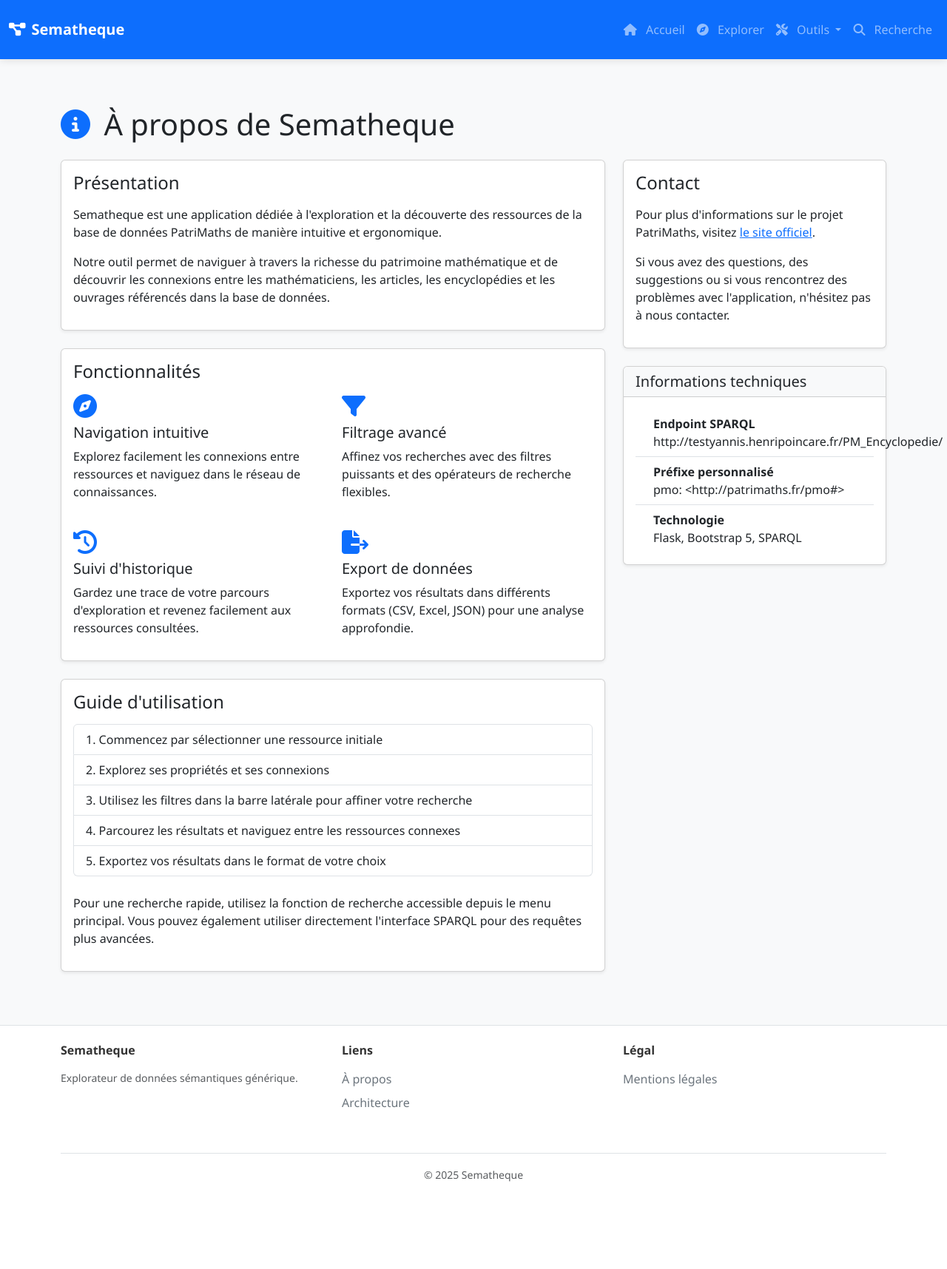
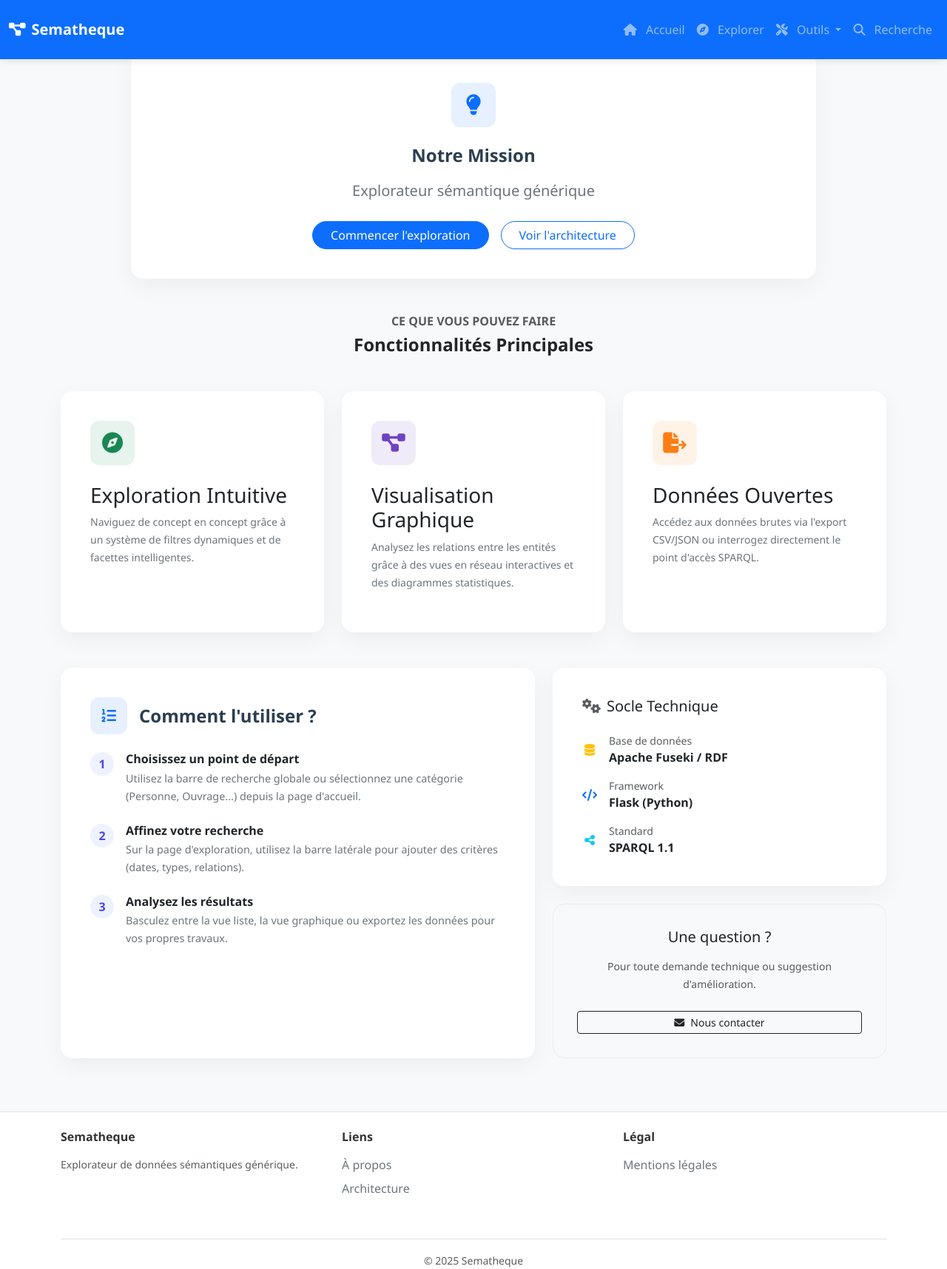
Before and after one commit to YannisAd/Sematheque, a Flask app: page /about in a window 1280 px wide. Shown: the whole page at 74% size. Before the commit the page ends 1598 px from the top, so only its background shows below. Run offline with Flask 3, Linux system fonts and the light colour scheme; some libraries are stand-ins or nearby versions.

Commit message:
generalize files

```diff
--- a/templates/about.html
+++ b/templates/about.html
@@ -1,132 +1,241 @@
+{#
+    Page "À propos" de l'application.
+    Présente le projet, ses fonctionnalités et son guide d'utilisation avec un design moderne.
+    Utilise les variables globales 'project_info' pour rester générique.
+#}
+
 {% extends "layout.html" %}
 
-{% block title %}À propos - Sematheque{% endblock %}
+{% block title %}À propos - {{ project_info.name }}{% endblock %}
+
+{% block head %}
+<style>
+    /** Styles "Flat & Clean" alignés sur la charte graphique de la page Structure. */
+
+    :root {
+        --primary-gradient: linear-gradient(135deg, #667eea 0%, #764ba2 100%);
+        --card-radius: 16px;
+        --transition-speed: 0.3s;
+        --card-hover-transform: translateY(-5px);
+    }
+
+    /* En-tête Moderne */
+    .hero-modern {
+        background: var(--primary-gradient);
+        color: white;
+        padding: 4rem 0 6rem;
+        margin-bottom: -3rem;
+        clip-path: polygon(0 0, 100% 0, 100% 85%, 0 100%);
+    }
+
+    .hero-badge {
+        background: rgba(255, 255, 255, 0.2);
+        backdrop-filter: blur(5px);
+        padding: 0.5rem 1rem;
+        border-radius: 50px;
+        font-size: 0.85rem;
+        font-weight: 600;
+        letter-spacing: 0.5px;
+        display: inline-block;
+        margin-bottom: 1rem;
+    }
+
+    /* Cartes de contenu */
+    .info-card {
+        background: white;
+        border: none;
+        border-radius: var(--card-radius);
+        padding: 2.5rem;
+        height: 100%;
+        box-shadow: 0 10px 30px rgba(0,0,0,0.05);
+        transition: all var(--transition-speed) ease;
+        position: relative;
+        overflow: hidden;
+    }
+
+    .info-card:hover {
+        transform: var(--card-hover-transform);
+        box-shadow: 0 20px 40px rgba(0,0,0,0.1);
+    }
+
+    /* Icônes thématiques */
+    .icon-box {
+        width: 60px;
+        height: 60px;
+        border-radius: 12px;
+        display: flex;
+        align-items: center;
+        justify-content: center;
+        font-size: 1.75rem;
+        margin-bottom: 1.5rem;
+        flex-shrink: 0;
+    }
+
+    .theme-blue { background: rgba(13, 110, 253, 0.1); color: #0d6efd; }
+    .theme-purple { background: rgba(111, 66, 193, 0.1); color: #6f42c1; }
+    .theme-green { background: rgba(25, 135, 84, 0.1); color: #198754; }
+    .theme-orange { background: rgba(253, 126, 20, 0.1); color: #fd7e14; }
+
+    /* Typographie */
+    h2 { font-weight: 700; font-size: 1.5rem; margin-bottom: 1rem; color: #2c3e50; }
+    p { color: #6c757d; line-height: 1.7; }
+
+    /* Liste de fonctionnalités */
+    .feature-list { list-style: none; padding: 0; margin: 0; }
+    .feature-item { display: flex; align-items: start; margin-bottom: 1.5rem; }
+    .feature-icon { margin-right: 1rem; color: #0d6efd; font-size: 1.25rem; margin-top: 2px; }
+    .feature-content h4 { font-size: 1.1rem; font-weight: 600; margin-bottom: 0.25rem; color: #343a40; }
+    .feature-content p { font-size: 0.9rem; margin-bottom: 0; }
+
+    /* Guide étape par étape */
+    .step-list { counter-reset: step; list-style: none; padding: 0; }
+    .step-item { position: relative; padding-left: 3rem; margin-bottom: 1.5rem; }
+    .step-item::before {
+        counter-increment: step;
+        content: counter(step);
+        position: absolute;
+        left: 0; top: 0;
+        width: 32px; height: 32px;
+        background: #eef2ff; color: #4f46e5;
+        border-radius: 50%;
+        text-align: center; line-height: 32px;
+        font-weight: 700;
+    }
+    .step-item h5 { font-size: 1rem; font-weight: 600; margin-bottom: 0.25rem; }
+    .step-item p { font-size: 0.9rem; margin: 0; }
+
+    /* Section Contact simplifiée */
+    .contact-card {
+        text-align: center;
+        background: #f8f9fa;
+        border-radius: var(--card-radius);
+        padding: 2rem;
+        border: 1px solid #e9ecef;
+    }
+
+    @media (max-width: 768px) {
+        .hero-modern { padding: 3rem 0 5rem; }
+        .info-card { padding: 1.5rem; }
+    }
+</style>
+{% endblock %}
 
 {% block content %}
-<div class="container py-4">
-    <h1 class="mb-4">
-        <i class="fas fa-info-circle text-primary me-2"></i>
-        À propos de Sematheque
-    </h1>
 
-    <div class="row">
-        <div class="col-lg-8">
-            <div class="card shadow-sm mb-4">
-                <div class="card-body">
-                    <h2 class="h4 mb-3">Présentation</h2>
-                    <p>
-                        Sematheque est une application dédiée à l'exploration et la découverte des ressources
-                        de la base de données PatriMaths de manière intuitive et ergonomique.
-                    </p>
-                    <p>
-                        Notre outil permet de naviguer à travers la richesse du patrimoine mathématique et
-                        de découvrir les connexions entre les mathématiciens, les articles, les encyclopédies
-                        et les ouvrages référencés dans la base de données.
-                    </p>
-                </div>
-            </div>
 
-            <div class="card shadow-sm mb-4">
-                <div class="card-body">
-                    <h2 class="h4 mb-3">Fonctionnalités</h2>
-                    <div class="row row-cols-1 row-cols-md-2 g-4">
-                        <div class="col">
-                            <div class="feature-item">
-                                <i class="fas fa-compass text-primary fa-2x mb-2"></i>
-                                <h3 class="h5">Navigation intuitive</h3>
-                                <p>Explorez facilement les connexions entre ressources et naviguez dans le réseau de connaissances.</p>
-                            </div>
-                        </div>
+<div class="container pb-5">
 
-                        <div class="col">
-                            <div class="feature-item">
-                                <i class="fas fa-filter text-primary fa-2x mb-2"></i>
-                                <h3 class="h5">Filtrage avancé</h3>
-                                <p>Affinez vos recherches avec des filtres puissants et des opérateurs de recherche flexibles.</p>
-                            </div>
-                        </div>
-
-                        <div class="col">
-                            <div class="feature-item">
-                                <i class="fas fa-history text-primary fa-2x mb-2"></i>
-                                <h3 class="h5">Suivi d'historique</h3>
-                                <p>Gardez une trace de votre parcours d'exploration et revenez facilement aux ressources consultées.</p>
-                            </div>
-                        </div>
-
-                        <div class="col">
-                            <div class="feature-item">
-                                <i class="fas fa-file-export text-primary fa-2x mb-2"></i>
-                                <h3 class="h5">Export de données</h3>
-                                <p>Exportez vos résultats dans différents formats (CSV, Excel, JSON) pour une analyse approfondie.</p>
-                            </div>
-                        </div>
-                    </div>
-                </div>
-            </div>
-
-            <div class="card shadow-sm mb-4">
-                <div class="card-body">
-                    <h2 class="h4 mb-3">Guide d'utilisation</h2>
-                    <ol class="list-group list-group-numbered mb-4">
-                        <li class="list-group-item">Commencez par sélectionner une ressource initiale</li>
-                        <li class="list-group-item">Explorez ses propriétés et ses connexions</li>
-                        <li class="list-group-item">Utilisez les filtres dans la barre latérale pour affiner votre recherche</li>
-                        <li class="list-group-item">Parcourez les résultats et naviguez entre les ressources connexes</li>
-                        <li class="list-group-item">Exportez vos résultats dans le format de votre choix</li>
-                    </ol>
-
-                    <p>
-                        Pour une recherche rapide, utilisez la fonction de recherche accessible depuis le menu principal.
-                        Vous pouvez également utiliser directement l'interface SPARQL pour des requêtes plus avancées.
-                    </p>
+    <div class="row justify-content-center mb-5" style="margin-top: -3rem;">
+        <div class="col-lg-10">
+            <div class="info-card text-center">
+                <div class="icon-box theme-blue mx-auto"><i class="fas fa-lightbulb"></i></div>
+                <h2 class="mb-3">Notre Mission</h2>
+                <p class="lead mb-4">
+                    {{ project_info.description | default("Cette application a pour vocation de rendre accessible et navigable un vaste graphe de connaissances sémantiques. Elle permet aux chercheurs et au grand public d'explorer intuitivement des données complexes et interconnectées.") }}
+                </p>
+                <div class="d-flex justify-content-center gap-3">
+                    <a href="{{ url_for('explore') }}" class="btn btn-primary rounded-pill px-4">Commencer l'exploration</a>
+                    <a href="{{ url_for('structure') }}" class="btn btn-outline-primary rounded-pill px-4">Voir l'architecture</a>
                 </div>
             </div>
         </div>
+    </div>
 
-        <div class="col-lg-4">
-            <div class="card shadow-sm mb-4">
-                <div class="card-body">
-                    <h2 class="h4 mb-3">Contact</h2>
-                    <p>
-                        Pour plus d'informations sur le projet PatriMaths, visitez
-                        <a href="http://patrimaths.fr" target="_blank">le site officiel</a>.
-                    </p>
-                    <p>
-                        Si vous avez des questions, des suggestions ou si vous rencontrez des problèmes
-                        avec l'application, n'hésitez pas à nous contacter.
-                    </p>
+    <div class="row g-4 mb-5">
+        <div class="col-12 text-center mb-2">
+            <h6 class="text-uppercase text-muted fw-bold ls-1">Ce que vous pouvez faire</h6>
+            <h2 class="fw-bold text-dark">Fonctionnalités Principales</h2>
+        </div>
+
+        <div class="col-md-4">
+            <div class="info-card">
+                <div class="icon-box theme-green"><i class="fas fa-compass"></i></div>
+                <h3>Exploration Intuitive</h3>
+                <p class="small">Naviguez de concept en concept grâce à un système de filtres dynamiques et de facettes intelligentes.</p>
+            </div>
+        </div>
+        <div class="col-md-4">
+            <div class="info-card">
+                <div class="icon-box theme-purple"><i class="fas fa-project-diagram"></i></div>
+                <h3>Visualisation Graphique</h3>
+                <p class="small">Analysez les relations entre les entités grâce à des vues en réseau interactives et des diagrammes statistiques.</p>
+            </div>
+        </div>
+        <div class="col-md-4">
+            <div class="info-card">
+                <div class="icon-box theme-orange"><i class="fas fa-file-export"></i></div>
+                <h3>Données Ouvertes</h3>
+                <p class="small">Accédez aux données brutes via l'export CSV/JSON ou interrogez directement le point d'accès SPARQL.</p>
+            </div>
+        </div>
+    </div>
+
+    <div class="row g-4">
+        <div class="col-lg-7">
+            <div class="info-card">
+                <div class="d-flex align-items-center mb-4">
+                    <div class="icon-box theme-blue mb-0 me-3" style="width: 50px; height: 50px; font-size: 1.25rem;"><i class="fas fa-list-ol"></i></div>
+                    <h2 class="mb-0">Comment l'utiliser ?</h2>
                 </div>
+
+                <ul class="step-list">
+                    <li class="step-item">
+                        <h5>Choisissez un point de départ</h5>
+                        <p>Utilisez la barre de recherche globale ou sélectionnez une catégorie (Personne, Ouvrage...) depuis la page d'accueil.</p>
+                    </li>
+                    <li class="step-item">
+                        <h5>Affinez votre recherche</h5>
+                        <p>Sur la page d'exploration, utilisez la barre latérale pour ajouter des critères (dates, types, relations).</p>
+                    </li>
+                    <li class="step-item">
+                        <h5>Analysez les résultats</h5>
+                        <p>Basculez entre la vue liste, la vue graphique ou exportez les données pour vos propres travaux.</p>
+                    </li>
+                </ul>
             </div>
+        </div>
 
-            <div class="card shadow-sm mb-4">
-                <div class="card-header bg-light">
-                    <h2 class="h5 mb-0">Informations techniques</h2>
-                </div>
-                <div class="card-body">
-                    <ul class="list-group list-group-flush">
-                        <li class="list-group-item d-flex justify-content-between align-items-start">
-                            <div class="ms-2 me-auto">
-                                <div class="fw-bold">Endpoint SPARQL</div>
-                                http://testyannis.henripoincare.fr/PM_Encyclopedie/
+        <div class="col-lg-5">
+            <div class="d-flex flex-column h-100 gap-4">
+
+                <div class="info-card flex-grow-1">
+                    <h2 class="h5 mb-4"><i class="fas fa-cogs me-2 text-muted"></i>Socle Technique</h2>
+                    <ul class="list-unstyled mb-0">
+                        <li class="mb-3 d-flex align-items-center">
+                            <i class="fas fa-database text-warning me-3 fa-fw"></i>
+                            <div>
+                                <small class="text-muted d-block">Base de données</small>
+                                <strong>Apache Fuseki / RDF</strong>
                             </div>
                         </li>
-                        <li class="list-group-item d-flex justify-content-between align-items-start">
-                            <div class="ms-2 me-auto">
-                                <div class="fw-bold">Préfixe personnalisé</div>
-                                pmo: &lt;http://patrimaths.fr/pmo#&gt;
+                        <li class="mb-3 d-flex align-items-center">
+                            <i class="fas fa-code text-primary me-3 fa-fw"></i>
+                            <div>
+                                <small class="text-muted d-block">Framework</small>
+                                <strong>Flask (Python)</strong>
                             </div>
                         </li>
-                        <li class="list-group-item d-flex justify-content-between align-items-start">
-                            <div class="ms-2 me-auto">
-                                <div class="fw-bold">Technologie</div>
-                                Flask, Bootstrap 5, SPARQL
+                        <li class="d-flex align-items-center">
+                            <i class="fas fa-share-alt text-info me-3 fa-fw"></i>
+                            <div>
+                                <small class="text-muted d-block">Standard</small>
+                                <strong>SPARQL 1.1</strong>
                             </div>
                         </li>
                     </ul>
                 </div>
+
+                <div class="contact-card">
+                    <h3 class="h5 mb-3">Une question ?</h3>
+                    <p class="small text-muted mb-4">Pour toute demande technique ou suggestion d'amélioration.</p>
+                    <a href="mailto:{{ project_info.contact_email | default('contact@example.com') }}" class="btn btn-outline-dark btn-sm w-100">
+                        <i class="fas fa-envelope me-2"></i>Nous contacter
+                    </a>
+                </div>
+
             </div>
         </div>
     </div>
+
 </div>
 {% endblock %}
```
Also changed, not shown: templates/index.html (+65 -108 lines).
